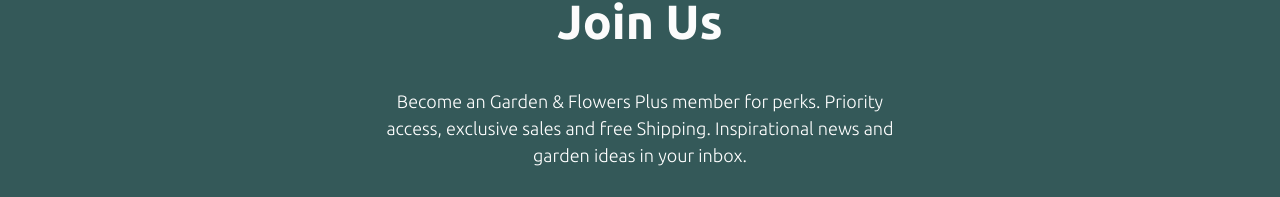
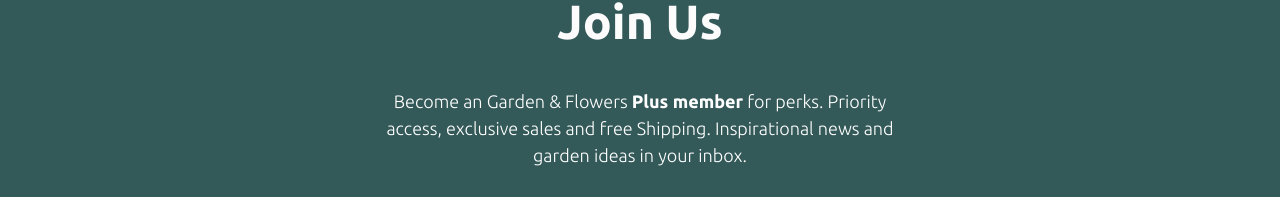
Before and after one commit to tone-kodehode/garden-andflowers, a React (Vite) app: page / in a window 1280 px wide. Shown: the part 3826-4023 px from the top of the page. Built offline with nearby package versions, Linux system fonts and the light colour scheme.

Commit message:
update font

```diff
--- a/src/components/Forms/JoinUs.jsx
+++ b/src/components/Forms/JoinUs.jsx
@@ -5,7 +5,7 @@
     <div className={JoinUsStyles.container}>
       <h1 className={JoinUsStyles.title}>Join Us</h1>
       <div className={JoinUsStyles.description}>
-        Become an Garden & Flowers Plus member for perks.
+        Become an Garden & Flowers <b>Plus member</b> for perks.
         Priority access, exclusive sales and free Shipping.
         Inspirational news and garden ideas in your inbox.</div>
       <div className={JoinUsStyles.formContainer}>
```
